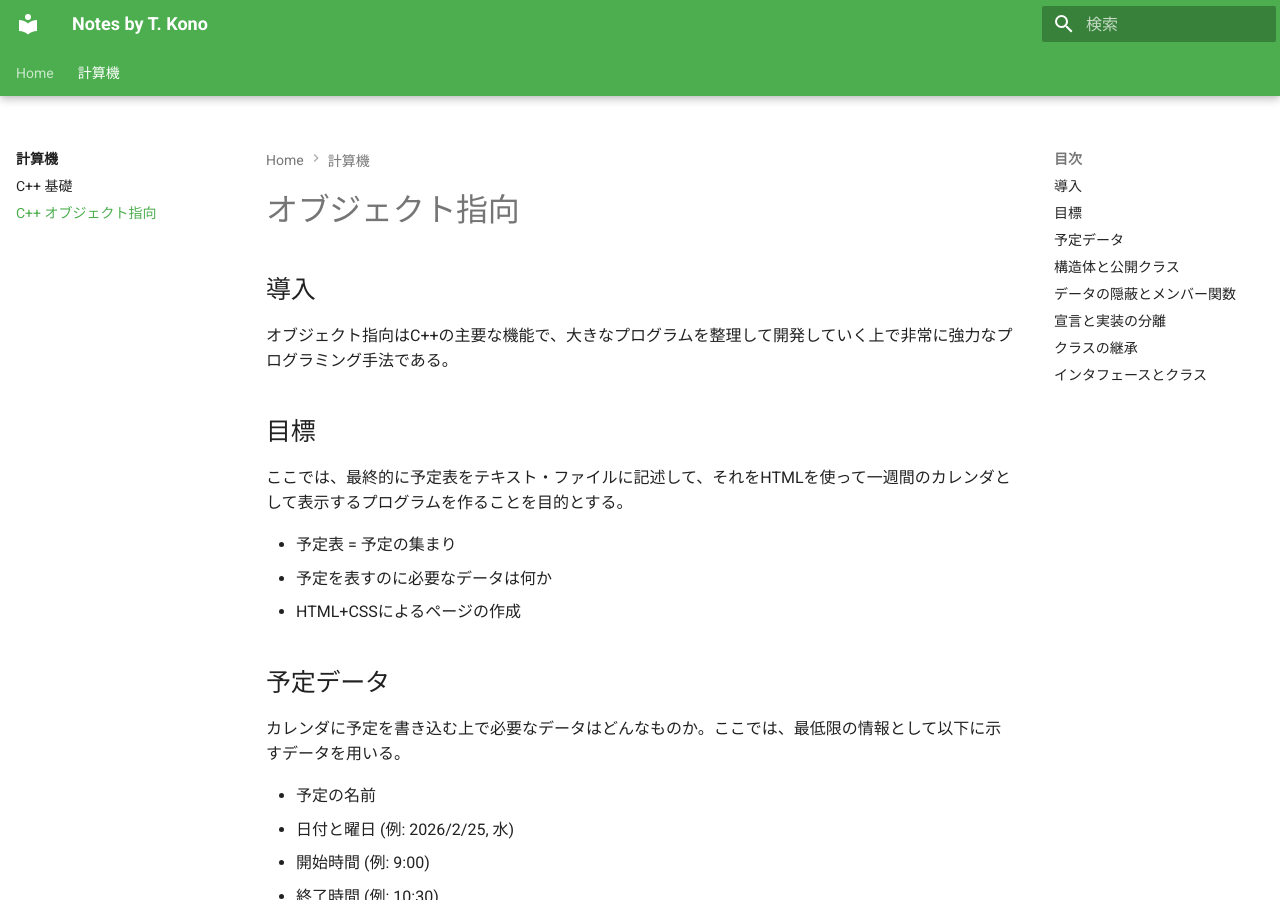
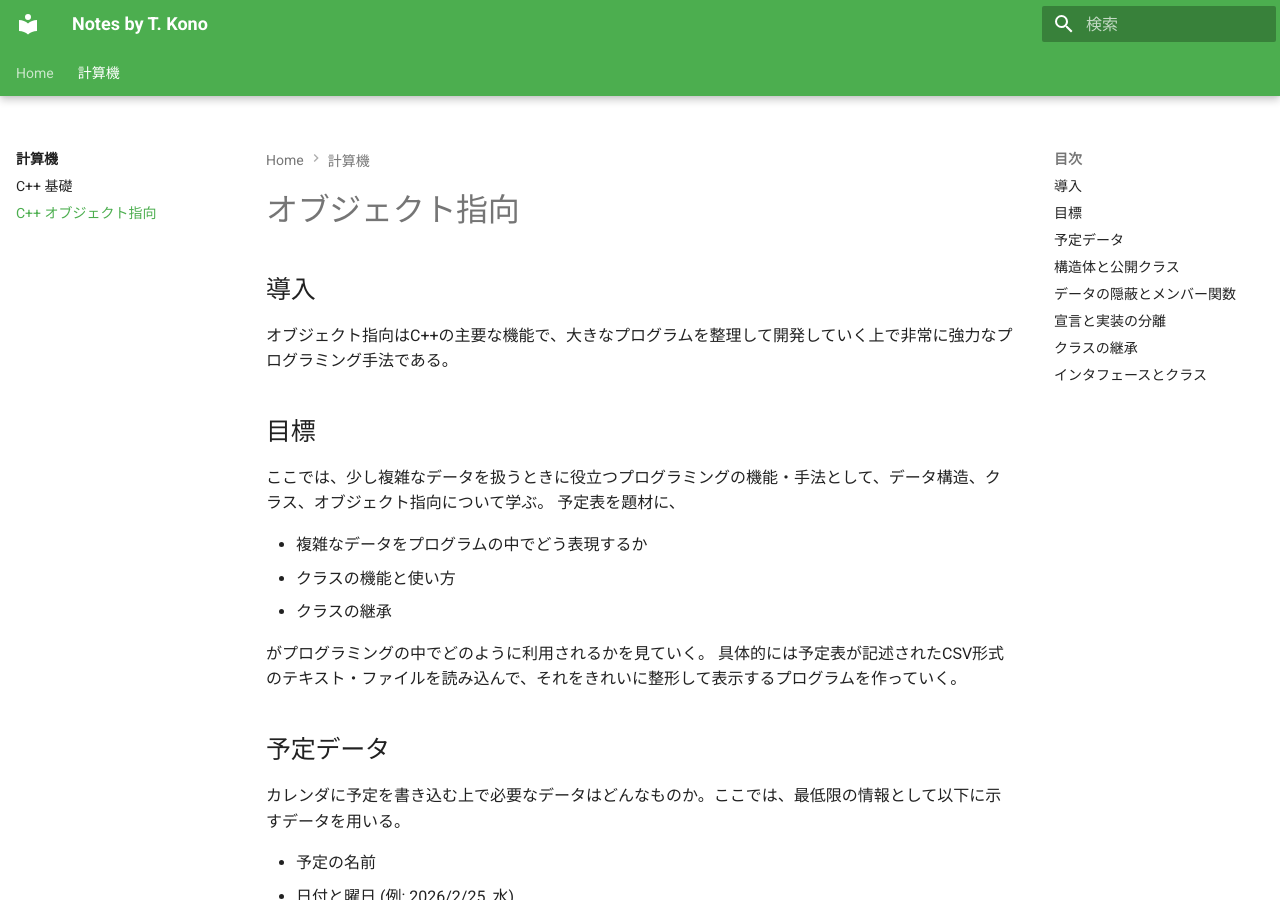
Before and after one commit to tkono17/notes, an MkDocs documentation site: the page built from docs/computing/CppOO.md, in a window 1280 px wide and 900 px high. Built offline with MkDocs 1.6.1 and Material for MkDocs 9.7.7, drawn with Linux system fonts in a browser that asks for light colours.

```diff
--- a/docs/computing/CppOO.md
+++ b/docs/computing/CppOO.md
@@ -6,11 +6,15 @@
 
 ## 目標
 
-ここでは、最終的に予定表をテキスト・ファイルに記述して、それをHTMLを使って一週間のカレンダとして表示するプログラムを作ることを目的とする。
+ここでは、少し複雑なデータを扱うときに役立つプログラミングの機能・手法として、データ構造、クラス、オブジェクト指向について学ぶ。
+予定表を題材に、
 
-* 予定表 = 予定の集まり
-* 予定を表すのに必要なデータは何か
-* HTML+CSSによるページの作成
+* 複雑なデータをプログラムの中でどう表現するか
+* クラスの機能と使い方
+* クラスの継承
+
+がプログラミングの中でどのように利用されるかを見ていく。
+具体的には予定表が記述されたCSV形式のテキスト・ファイルを読み込んで、それをきれいに整形して表示するプログラムを作っていく。
 
 ## 予定データ
 
```
